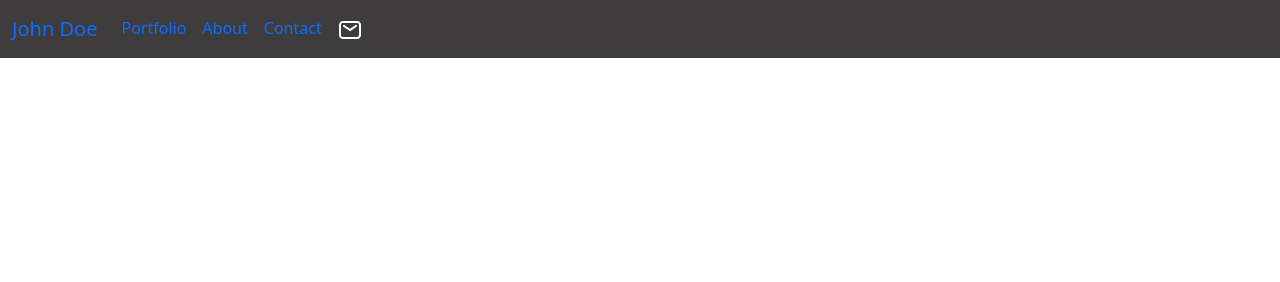
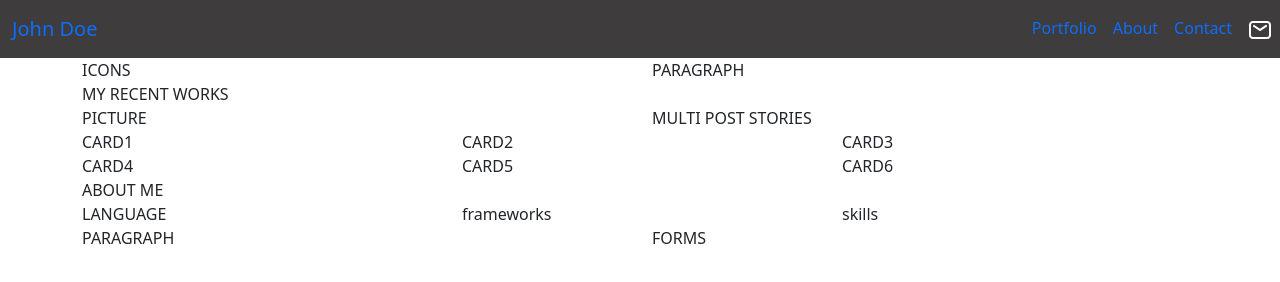
Before and after one commit to MattGomb/Microverse-bootstrap-week3-, a website: page index.html in a window 1280 px wide. Drawn offline with nearby package versions, Linux system fonts and the light colour scheme.

Commit message:
create basic layout with bootstrap grid

```diff
--- a/index.html
+++ b/index.html
@@ -15,6 +15,7 @@
           <button class="navbar-toggler" type="button" data-bs-toggle="collapse" data-bs-target="#navbarNavAltMarkup" aria-controls="navbarNavAltMarkup" aria-expanded="false" aria-label="Toggle navigation">
             <span class="navbar-toggler-icon"></span>
           </button>
+        </div>
         <div class="collapse navbar-collapse" id="navbarNavAltMarkup">
           <div class="navbar-nav">
             <a class="nav-link" aria-current="page" href="#">Portfolio</a>
@@ -23,9 +24,50 @@
             <a class="nav-link" href="#"><img src="./images/mail-icon.png" alt="mail-icon"></a>
           </div>
         </div>
+    </nav>
+    <div class="container">
+        <div class="row">
+          <div class="col">
+            ICONS
           </div>
-      </nav>
-
+          <div class="col">
+            PARAGRAPH
+          </div>
+        </div>
+        <div class="row">
+          <div class="col">
+            MY RECENT WORKS
+          </div>
+        </div>
+        <div class="row">
+            <div class="col">PICTURE
+            </div>
+            <div class="col">MULTI POST STORIES
+            </div>
+        </div>
+        <div class="row">
+            <div class="col">CARD1</div>
+            <div class="col">CARD2</div>
+            <div class="col">CARD3</div>
+        </div>
+        <div class="row">
+            <div class="col">CARD4</div>
+            <div class="col">CARD5</div>
+            <div class="col">CARD6</div>
+        </div>
+        <div class="row">
+            <div class="col">ABOUT ME</div>
+        </div>
+        <div class="row">
+            <div class="col">LANGUAGE</div>
+            <div class="col">frameworks</div>
+            <div class="col">skills</div>
+        </div>
+        <div class="row">
+            <div class="col">PARAGRAPH</div>
+            <div class="col">FORMS</div>
+        </div>
+      </div>
     <script src="https://cdn.jsdelivr.net/npm/bootstrap@5.0.2/dist/js/bootstrap.bundle.min.js" integrity="sha384-MrcW6ZMFYlzcLA8Nl+NtUVF0sA7MsXsP1UyJoMp4YLEuNSfAP+JcXn/tWtIaxVXM" crossorigin="anonymous"></script>
 </body>
 </html>
```
Also changed, not shown: images/Illustration-header.png (added). Lines whose indentation alone changed are shown as unchanged.
